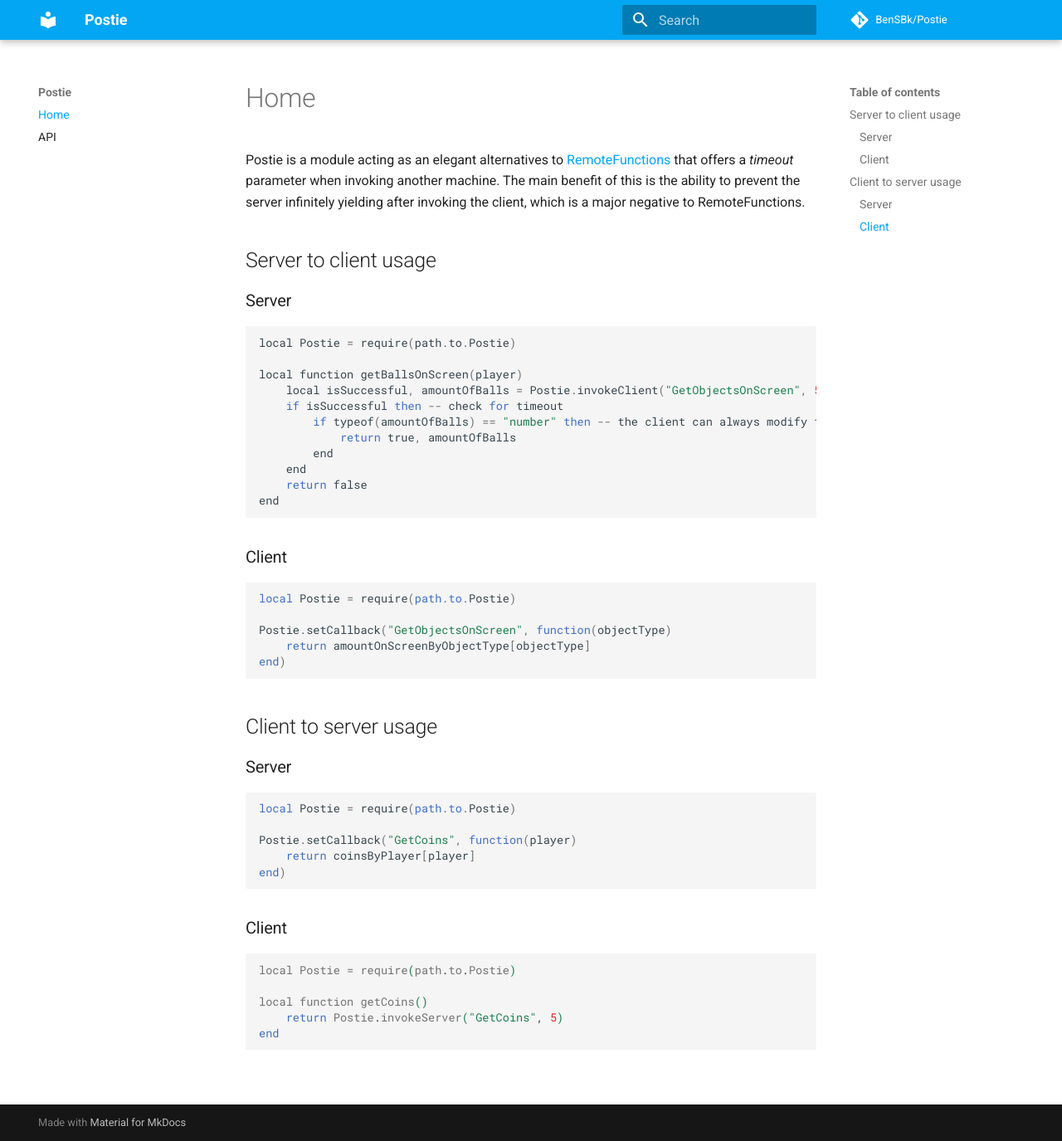
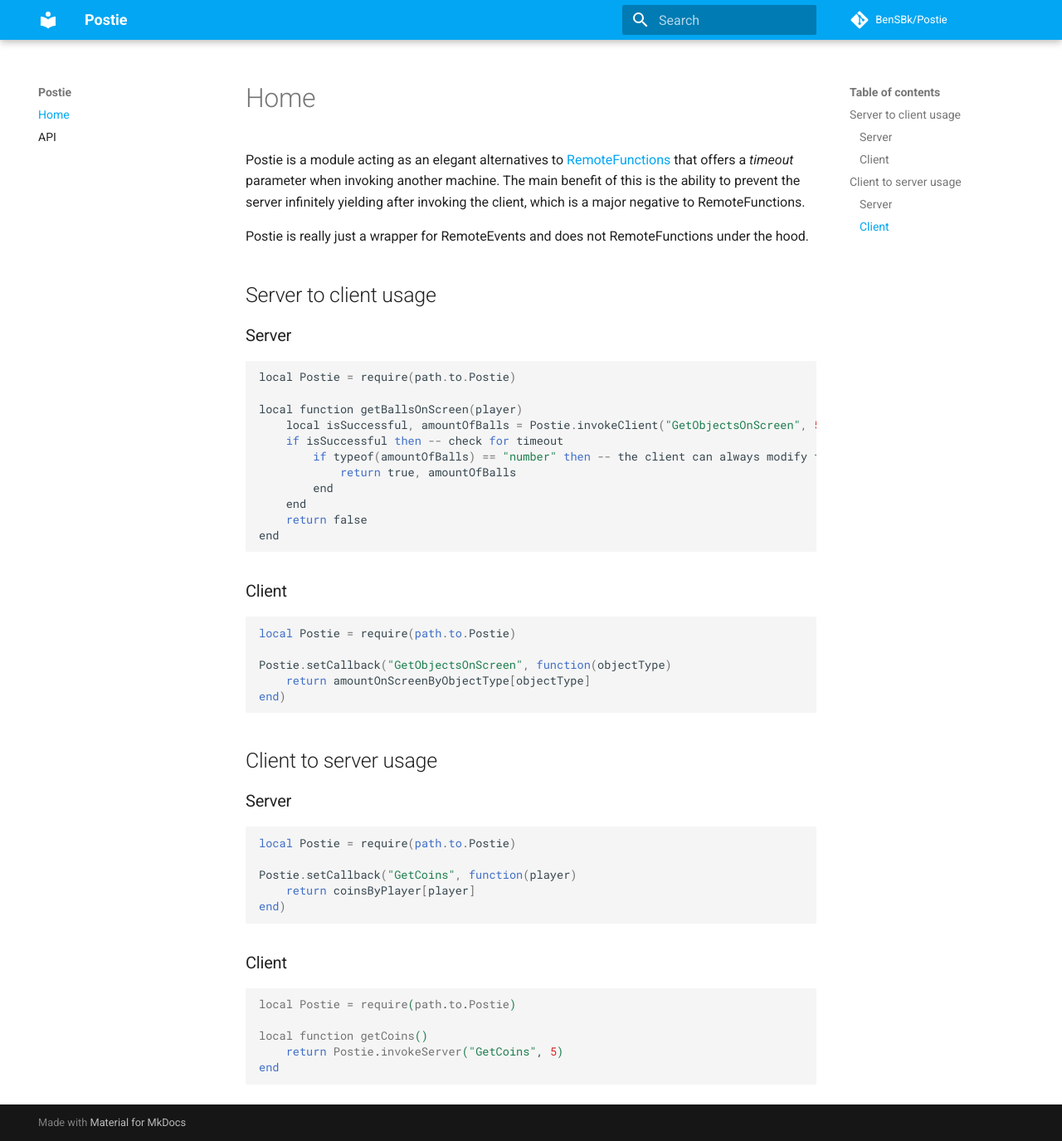
Before and after one commit to sheepish12/Postie, an MkDocs documentation site: the page built from docs/index.md, in a window 1280 px wide and 1375 px high. Shown: the whole window at 83% size. Built offline with MkDocs 1.6.1 and Material for MkDocs 9.7.7, drawn with Linux system fonts in a browser that asks for light colours; comment, search, counter and statistics services are not loaded.

Commit message:
Explanation of implementation

```diff
--- a/docs/index.md
+++ b/docs/index.md
@@ -1,4 +1,6 @@
 Postie is a module acting as an elegant alternatives to [RemoteFunctions](https://developer.roblox.com/en-us/api-reference/class/RemoteFunction) that offers a *timeout* parameter when invoking another machine. The main benefit of this is the ability to prevent the server infinitely yielding after invoking the client, which is a major negative to RemoteFunctions.
+
+Postie is really just a wrapper for RemoteEvents and does not RemoteFunctions under the hood.
 
 ## Server to client usage
 
```
